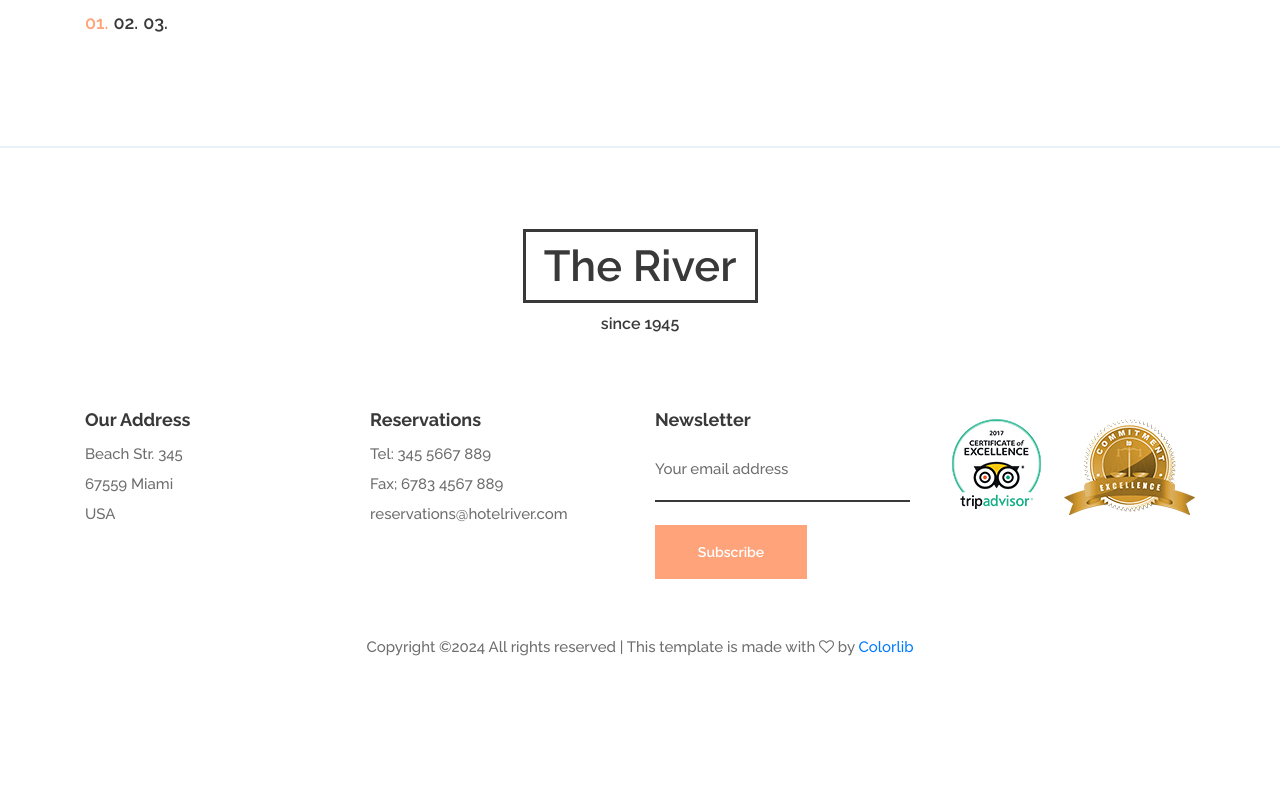
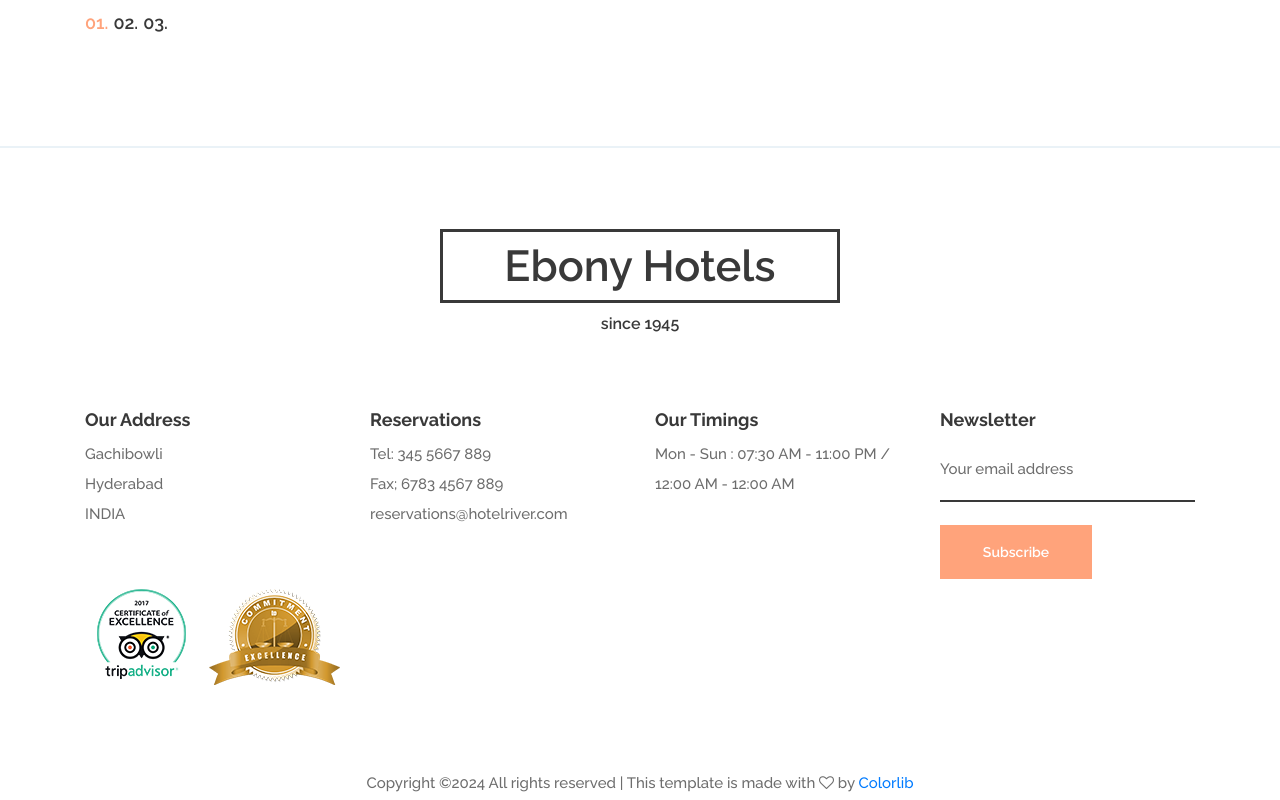
Before and after one commit to akshathpothula26/hotels, a plain HTML site: page blog.html in a window 1280 px wide. Shown: the part 2927-3727 px from the top of the page. Before the commit the page ends 3591 px from the top, so only its background shows below. Drawn offline with Linux system fonts and the light colour scheme.

Commit message:
footer updatad

```diff
--- a/blog.html
+++ b/blog.html
@@ -323,7 +323,7 @@
 						<div class="footer_logo_container text-center">
 							<div class="footer_logo">
 								<a href="#"></a>
-								<div>The River</div>
+								<div>Ebony Hotels</div>
 								<div>since 1945</div>
 							</div>
 						</div>
@@ -336,9 +336,9 @@
 						<div class="footer_title">Our Address</div>
 						<div class="footer_list">
 							<ul>
-								<li>Beach Str. 345</li>
-								<li>67559 Miami</li>
-								<li>USA</li>
+								<li>Gachibowli</li>
+								<li>Hyderabad</li>
+								<li>INDIA</li>
 							</ul>
 						</div>
 					</div>
@@ -351,6 +351,16 @@
 								<li>Tel: 345 5667 889</li>
 								<li>Fax; 6783 4567 889</li>
 								<li>reservations@hotelriver.com</li>
+							</ul>
+						</div>
+					</div>
+
+					<div class="col-lg-3">
+						<div class="footer_title">Our Timings</div>
+						<div class="footer_list">
+							<ul>
+								<li>Mon - Sun : 07:30 AM - 11:00 PM / 12:00 AM - 12:00 AM</li>
+
 							</ul>
 						</div>
 					</div>
--- a/styles/about.css
+++ b/styles/about.css
@@ -979,7 +979,7 @@ input[type=number]::-webkit-outer-spin-button
 }
 .footer_logo > div:first-of-type
 {
-	width: 235px;
+	width: 400px;
 	height: 74px;
 	border: solid 3px #393939;
 	font-size: 43.32px;
--- a/styles/blog.css
+++ b/styles/blog.css
@@ -1021,7 +1021,7 @@ input[type=number]::-webkit-outer-spin-button
 }
 .footer_logo > div:first-of-type
 {
-	width: 235px;
+	width: 400px;
 	height: 74px;
 	border: solid 3px #393939;
 	font-size: 43.32px;
--- a/styles/contact.css
+++ b/styles/contact.css
@@ -889,7 +889,7 @@ input[type=number]::-webkit-outer-spin-button
 }
 .footer_logo > div:first-of-type
 {
-	width: 235px;
+	width: 400px;
 	height: 74px;
 	border: solid 3px #393939;
 	font-size: 43.32px;
```
Also changed, not shown: about.html (+14 -4 lines), booking.html (+3 -3 lines), contact.html (+14 -4 lines), index.html (+5 -6 lines).
